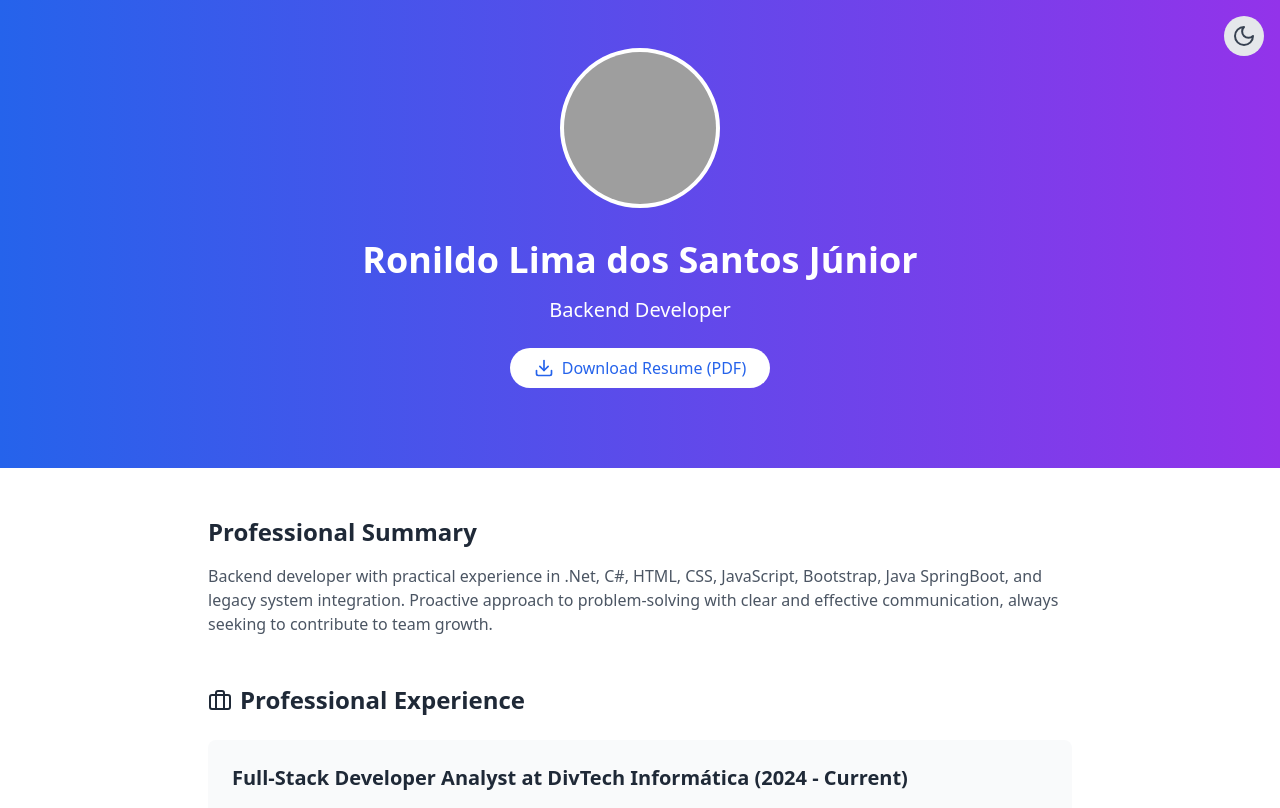
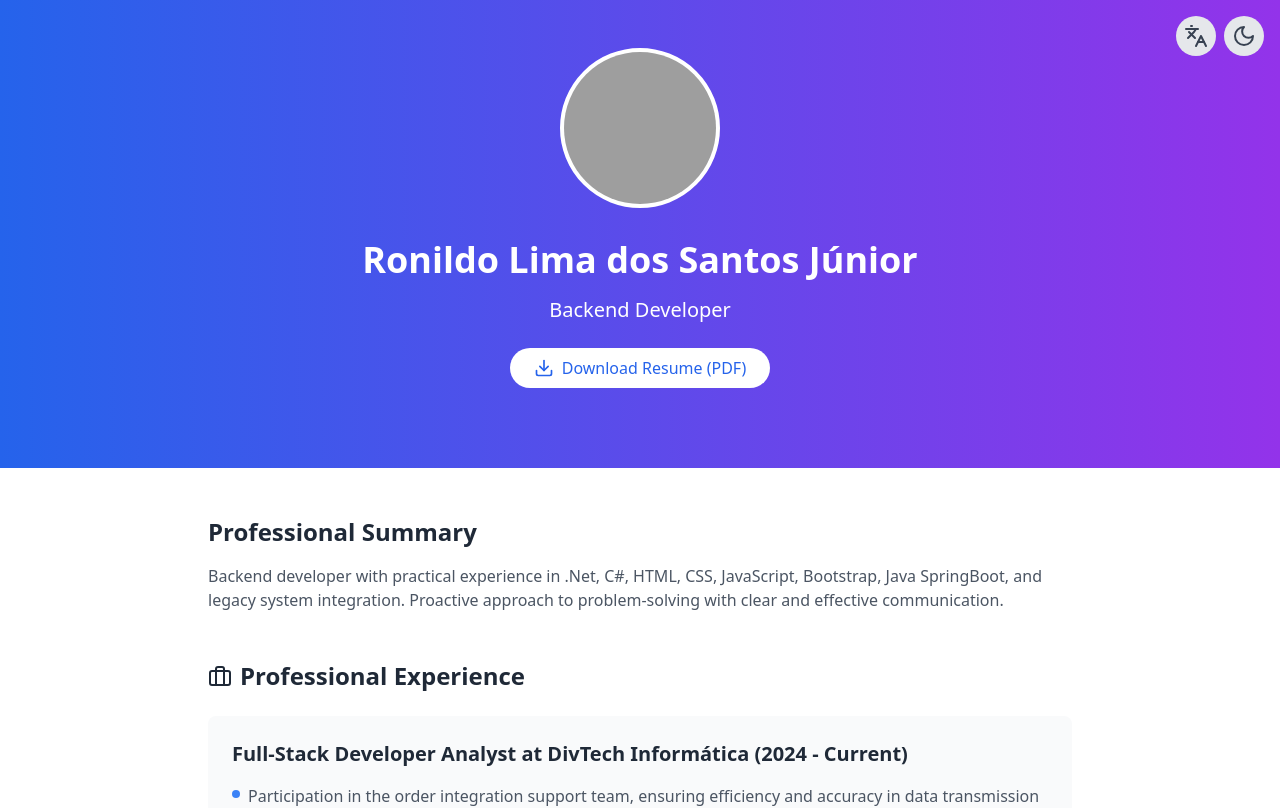
Before and after one commit to RonildoLima/portfolio, a React app: page / in a window 1280 px wide. Shown: the top 808 px of the page. Built offline with nearby package versions, Linux system fonts and the light colour scheme; grey boxes are pictures that could not be loaded; the HTML template or start-up script is replaced by a standard one.

Commit message:
Translation button added

```diff
--- a/src/App.tsx
+++ b/src/App.tsx
@@ -4,6 +4,7 @@ import jsPDF from 'jspdf';
 
 function App() {
   const [darkMode, setDarkMode] = useState(false);
+  const [language, setLanguage] = useState('en');
 
   useEffect(() => {
     if (darkMode) {
@@ -12,6 +13,89 @@ function App() {
       document.documentElement.classList.remove('dark');
     }
   }, [darkMode]);
+
+  const translations = {
+    en: {
+      downloadResume: "Download Resume (PDF)",
+      professionalSummary: "Professional Summary",
+      professionalExperience: "Professional Experience",
+      personalProjects: "Personal Projects",
+      technicalSkills: "Technical Skills",
+      education: "Education",
+      extracurricularCourses: "Extracurricular Courses",
+      languages: "Languages",
+      contactInformation: "Contact Information",
+      location: "Location",
+      allRightsReserved: "All rights reserved.",
+      course1: "Microsoft Office Suite and Adobe Creative Suite (60 hours)",
+      course2: "Python 3 Programming (120 hours)",
+      course3: "English Language Course - Basic to Advanced by UDEMY (60 hours)",
+      course4: "SQL - Beginner to Advanced (60 hours)",
+      course5: "Full-stack Development with ASP.NET by TreinaWeb",
+      summary: "Backend developer with practical experience in .Net, C#, HTML, CSS, JavaScript, Bootstrap, Java SpringBoot, and legacy system integration. Proactive approach to problem-solving with clear and effective communication.",
+      currentRole: "Full-Stack Developer Analyst at DivTech Informática (2024 - Current)",
+      experience1: "Participation in the order integration support team, ensuring efficiency and accuracy in data transmission between systems",
+      experience2: "Contribution to the ETL (Extract, Transform, Load) application development team, facilitating data integration and analysis across various systems",
+      experience3: "Collaboration with the online certification systems team, ensuring the integrity and security of certification platforms",
+      experience4: "Integration with the RPA (Robotic Process Automation) process development team, automating repetitive tasks and increasing operational efficiency",
+      viewOnGithub: "View on GitHub",
+      programmingLanguages: "Programming Languages",
+      frameworksLibraries: "Frameworks & Libraries",
+      databases: "Databases",
+      versionControl: "Version Control",
+      developmentTools: "Development Tools",
+      cloudPlatforms: "Cloud Platforms",
+      testingTools: "Testing Tools",
+      frontendTechnologies: "Frontend Technologies",
+      apiWebServices: "API & Web Services",
+      bachelorDegree: "Bachelor in Computer Science",
+      university: "Universidade Estadual da Paraíba (UEPB)",
+      expectedGraduation: "Expected graduation: 2025",
+      email: "Email",
+      phone: "Phone",
+      linkedin: "LinkedIn"
+    },
+    pt: {
+      downloadResume: "Baixar Currículo (PDF)",
+      professionalSummary: "Resumo Profissional",
+      professionalExperience: "Experiência Profissional",
+      personalProjects: "Projetos Pessoais",
+      technicalSkills: "Habilidades Técnicas",
+      education: "Educação",
+      extracurricularCourses: "Cursos Extracurriculares",
+      languages: "Idiomas",
+      contactInformation: "Informações de Contato",
+      location: "Localização",
+      allRightsReserved: "Todos os direitos reservados.",
+      course1: "Pacote Microsoft Office e Adobe Creative Suite (60 horas)",
+      course2: "Programação Python 3 (120 horas)",
+      course3: "Curso de Inglês - Básico ao Avançado pela UDEMY (60 horas)",
+      course4: "SQL - Iniciante ao Avançado (60 horas)",
+      course5: "Desenvolvimento Full-stack com ASP.NET pela TreinaWeb",
+      summary: "Desenvolvedor backend com experiência prática em .Net, C#, HTML, CSS, JavaScript, Bootstrap, Java SpringBoot e integração de sistemas legados. Abordagem proativa na resolução de problemas com comunicação clara e eficaz.",
+      currentRole: "Analista Desenvolvedor Full-Stack na DivTech Informática (2024 - Atual)",
+      experience1: "Participação na equipe de suporte à integração de pedidos, garantindo eficiência e precisão na transmissão de dados entre sistemas",
+      experience2: "Contribuição para a equipe de desenvolvimento de aplicações ETL (Extração, Transformação, Carga), facilitando a integração e análise de dados entre vários sistemas",
+      experience3: "Colaboração com a equipe de sistemas de certificação online, garantindo a integridade e segurança das plataformas de certificação",
+      experience4: "Integração com a equipe de desenvolvimento de processos RPA (Automação Robótica de Processos), automatizando tarefas repetitivas e aumentando a eficiência operacional",
+      viewOnGithub: "Ver no GitHub",
+      programmingLanguages: "Linguagens de Programação",
+      frameworksLibraries: "Frameworks e Bibliotecas",
+      databases: "Bancos de Dados",
+      versionControl: "Controle de Versão",
+      developmentTools: "Ferramentas de Desenvolvimento",
+      cloudPlatforms: "Plataformas em Nuvem",
+      testingTools: "Ferramentas de Teste",
+      frontendTechnologies: "Tecnologias Frontend",
+      apiWebServices: "API e Serviços Web",
+      bachelorDegree: "Bacharelado em Ciência da Computação",
+      university: "Universidade Estadual da Paraíba (UEPB)",
+      expectedGraduation: "Previsão de formatura: 2025",
+      email: "E-mail",
+      phone: "Telefone",
+      linkedin: "LinkedIn"
+    }
+  };
 
   const downloadResume = () => {
     const pdf = new jsPDF();
@@ -97,20 +181,26 @@ function App() {
 
   const projects = [
     {
-      title: "ETL Management System",
-      description: "Development of an ETL system for data integration between different platforms using C# and .NET",
+      title: language === 'en' ? "ETL Management System" : "Sistema de Gerenciamento ETL",
+      description: language === 'en'
+        ? "Development of an ETL system for data integration between different platforms using C# and .NET"
+        : "Desenvolvimento de um sistema ETL para integração de dados entre diferentes plataformas usando C# e .NET",
       tags: ["C#", ".NET", "SQL Server"],
       github: ""
     },
     {
-      title: "SpringBoot REST API",
-      description: "RESTful API developed with Java SpringBoot for enterprise data management",
+      title: language === 'en' ? "SpringBoot REST API" : "API REST com SpringBoot",
+      description: language === 'en'
+        ? "RESTful API developed with Java SpringBoot for enterprise data management"
+        : "API RESTful desenvolvida com Java SpringBoot para gerenciamento de dados empresariais",
       tags: ["Java", "SpringBoot", "PostgreSQL"],
       github: ""
     },
     {
-      title: "RPA Automation",
-      description: "Process automation system using Python for optimizing repetitive tasks",
+      title: language === 'en' ? "RPA Automation" : "Automação RPA",
+      description: language === 'en'
+        ? "Process automation system using Python for optimizing repetitive tasks"
+        : "Sistema de automação de processos usando Python para otimização de tarefas repetitivas",
       tags: ["Python", "Automation", "RPA"],
       github: ""
     }
@@ -118,14 +208,23 @@ function App() {
 
   return (
     <div className="min-h-screen bg-white dark:bg-gray-900 transition-colors duration-200">
-      {/* Theme Toggle */}
+      {/* Theme and Language Toggles */}
+      <div className="fixed top-4 right-4 flex gap-2">
+        <button
+          onClick={() => setLanguage(language === 'en' ? 'pt' : 'en')}
+          className="p-2 rounded-full bg-gray-200 dark:bg-gray-700 text-gray-700 dark:text-white"
+          aria-label="Toggle language"
+        >
+          <Languages className="w-6 h-6" />
+        </button>
         <button
           onClick={() => setDarkMode(!darkMode)}
-        className="fixed top-4 right-4 p-2 rounded-full bg-gray-200 dark:bg-gray-700 text-gray-700 dark:text-white"
+          className="p-2 rounded-full bg-gray-200 dark:bg-gray-700 text-gray-700 dark:text-white"
           aria-label="Toggle theme"
         >
           {darkMode ? <Sun className="w-6 h-6" /> : <Moon className="w-6 h-6" />}
         </button>
+      </div>
 
       {/* Header with Profile Photo */}
       <header className="text-center pt-12 pb-20 bg-gradient-to-r from-blue-600 to-purple-600 text-white">
@@ -138,13 +237,13 @@ function App() {
             />
           </div>
           <h1 className="text-4xl font-bold mb-4">Ronildo Lima dos Santos Júnior</h1>
-          <p className="text-xl mb-6">Backend Developer</p>
+          <p className="text-xl mb-6">{language === 'en' ? 'Backend Developer' : 'Desenvolvedor Backend'}</p>
           <button
             onClick={downloadResume}
             className="bg-white text-blue-600 px-6 py-2 rounded-full flex items-center gap-2 mx-auto hover:bg-gray-100 transition-colors"
           >
             <Download className="w-5 h-5" />
-            Download Resume (PDF)
+            {translations[language].downloadResume}
           </button>
         </div>
       </header>
@@ -152,9 +251,9 @@ function App() {
       {/* Main Content */}
       <main className="max-w-4xl mx-auto px-4 py-12">
         <section className="mb-12">
-          <h2 className="text-2xl font-bold mb-4 text-gray-800 dark:text-white">Professional Summary</h2>
+          <h2 className="text-2xl font-bold mb-4 text-gray-800 dark:text-white">{translations[language].professionalSummary}</h2>
           <p className="text-gray-600 dark:text-gray-300">
-            Backend developer with practical experience in .Net, C#, HTML, CSS, JavaScript, Bootstrap, Java SpringBoot, and legacy system integration. Proactive approach to problem-solving with clear and effective communication, always seeking to contribute to team growth.
+            {translations[language].summary}
           </p>
         </section>
 
@@ -162,28 +261,28 @@ function App() {
         <section className="mb-12">
           <h2 className="text-2xl font-bold mb-6 text-gray-800 dark:text-white flex items-center gap-2">
             <Briefcase className="w-6 h-6" />
-            Professional Experience
+            {translations[language].professionalExperience}
           </h2>
           <div className="bg-gray-50 dark:bg-gray-800 rounded-lg p-6">
             <h3 className="text-xl font-semibold mb-4 text-gray-800 dark:text-white">
-              Full-Stack Developer Analyst at DivTech Informática (2024 - Current)
+              {translations[language].currentRole}
             </h3>
             <ul className="space-y-3 text-gray-600 dark:text-gray-300">
               <li className="flex items-start gap-2">
                 <span className="mt-1.5 w-2 h-2 bg-blue-500 rounded-full flex-shrink-0"></span>
-                <span>Participation in the order integration support team, ensuring efficiency and accuracy in data transmission between systems</span>
+                <span>{translations[language].experience1}</span>
               </li>
               <li className="flex items-start gap-2">
                 <span className="mt-1.5 w-2 h-2 bg-blue-500 rounded-full flex-shrink-0"></span>
-                <span>Contribution to the ETL (Extract, Transform, Load) application development team, facilitating data integration and analysis across various systems</span>
+                <span>{translations[language].experience2}</span>
               </li>
               <li className="flex items-start gap-2">
                 <span className="mt-1.5 w-2 h-2 bg-blue-500 rounded-full flex-shrink-0"></span>
-                <span>Collaboration with the online certification systems team, ensuring the integrity and security of certification platforms</span>
+                <span>{translations[language].experience3}</span>
               </li>
               <li className="flex items-start gap-2">
                 <span className="mt-1.5 w-2 h-2 bg-blue-500 rounded-full flex-shrink-0"></span>
-                <span>Integration with the RPA (Robotic Process Automation) process development team, automating repetitive tasks and increasing operational efficiency</span>
+                <span>{translations[language].experience4}</span>
               </li>
             </ul>
           </div>
@@ -193,7 +292,7 @@ function App() {
         <section className="mb-12">
           <h2 className="text-2xl font-bold mb-6 text-gray-800 dark:text-white flex items-center gap-2">
             <Code className="w-6 h-6" />
-            Personal Projects
+            {translations[language].personalProjects}
           </h2>
           <div className="grid md:grid-cols-2 gap-6">
             {projects.map((project, index) => (
@@ -214,7 +313,7 @@ function App() {
                   className="inline-flex items-center gap-2 text-blue-500 hover:text-blue-600 transition-colors"
                 >
                   <Github className="w-5 h-5" />
-                  View on GitHub
+                  {translations[language].viewOnGithub}
                   <ExternalLink className="w-4 h-4" />
                 </a>
               </div>
@@ -226,13 +325,13 @@ function App() {
         <section className="mb-12">
           <h2 className="flex items-center gap-2 text-2xl font-bold mb-6 text-gray-800 dark:text-white">
             <Wrench className="w-6 h-6" />
-            Technical Skills
+            {translations[language].technicalSkills}
           </h2>
 
           <div className="grid md:grid-cols-2 gap-6">
             {/* Programming Languages */}
             <div className="bg-gray-50 dark:bg-gray-800 p-6 rounded-lg">
-              <h3 className="text-lg font-semibold mb-4 text-gray-700 dark:text-gray-200">Programming Languages</h3>
+              <h3 className="text-lg font-semibold mb-4 text-gray-700 dark:text-gray-200">{translations[language].programmingLanguages}</h3>
               <div className="flex flex-wrap gap-2">
                 {['JavaScript', 'Python', 'C#', 'Java', 'TypeScript'].map((skill) => (
                   <span key={skill} className="px-3 py-1 bg-blue-500 text-white rounded-full text-sm">
@@ -244,7 +343,7 @@ function App() {
 
             {/* Frameworks and Libraries */}
             <div className="bg-gray-50 dark:bg-gray-800 p-6 rounded-lg">
-              <h3 className="text-lg font-semibold mb-4 text-gray-700 dark:text-gray-200">Frameworks & Libraries</h3>
+              <h3 className="text-lg font-semibold mb-4 text-gray-700 dark:text-gray-200">{translations[language].frameworksLibraries}</h3>
               <div className="flex flex-wrap gap-2">
                 {['React.js', 'Node.js', 'Spring Boot', 'ASP.NET Core', 'Bootstrap'].map((skill) => (
                   <span key={skill} className="px-3 py-1 bg-blue-500 text-white rounded-full text-sm">
@@ -256,7 +355,7 @@ function App() {
 
             {/* Databases */}
             <div className="bg-gray-50 dark:bg-gray-800 p-6 rounded-lg">
-              <h3 className="text-lg font-semibold mb-4 text-gray-700 dark:text-gray-200">Databases</h3>
+              <h3 className="text-lg font-semibold mb-4 text-gray-700 dark:text-gray-200">{translations[language].databases}</h3>
               <div className="flex flex-wrap gap-2">
                 {['MySQL', 'PostgreSQL', 'MongoDB', 'SQLite', 'Oracle'].map((skill) => (
                   <span key={skill} className="px-3 py-1 bg-blue-500 text-white rounded-full text-sm">
@@ -268,7 +367,7 @@ function App() {
 
             {/* Version Control */}
             <div className="bg-gray-50 dark:bg-gray-800 p-6 rounded-lg">
-              <h3 className="text-lg font-semibold mb-4 text-gray-700 dark:text-gray-200">Version Control</h3>
+              <h3 className="text-lg font-semibold mb-4 text-gray-700 dark:text-gray-200">{translations[language].versionControl}</h3>
               <div className="flex flex-wrap gap-2">
                 {['Git', 'GitHub', 'GitLab'].map((skill) => (
                   <span key={skill} className="px-3 py-1 bg-blue-500 text-white rounded-full text-sm">
@@ -280,7 +379,7 @@ function App() {
 
             {/* Development Tools */}
             <div className="bg-gray-50 dark:bg-gray-800 p-6 rounded-lg">
-              <h3 className="text-lg font-semibold mb-4 text-gray-700 dark:text-gray-200">Development Tools</h3>
+              <h3 className="text-lg font-semibold mb-4 text-gray-700 dark:text-gray-200">{translations[language].developmentTools}</h3>
               <div className="flex flex-wrap gap-2">
                 {['Docker', 'Maven', 'NPM'].map((skill) => (
                   <span key={skill} className="px-3 py-1 bg-blue-500 text-white rounded-full text-sm">
@@ -292,7 +391,7 @@ function App() {
 
             {/* Cloud Platforms */}
             <div className="bg-gray-50 dark:bg-gray-800 p-6 rounded-lg">
-              <h3 className="text-lg font-semibold mb-4 text-gray-700 dark:text-gray-200">Cloud Platforms</h3>
+              <h3 className="text-lg font-semibold mb-4 text-gray-700 dark:text-gray-200">{translations[language].cloudPlatforms}</h3>
               <div className="flex flex-wrap gap-2">
                 {['AWS'].map((skill) => (
                   <span key={skill} className="px-3 py-1 bg-blue-500 text-white rounded-full text-sm">
@@ -304,7 +403,7 @@ function App() {
 
             {/* Testing Tools */}
             <div className="bg-gray-50 dark:bg-gray-800 p-6 rounded-lg">
-              <h3 className="text-lg font-semibold mb-4 text-gray-700 dark:text-gray-200">Testing Tools</h3>
+              <h3 className="text-lg font-semibold mb-4 text-gray-700 dark:text-gray-200">{translations[language].testingTools}</h3>
               <div className="flex flex-wrap gap-2">
                 {['JUnit', 'Selenium', 'Postman'].map((skill) => (
                   <span key={skill} className="px-3 py-1 bg-blue-500 text-white rounded-full text-sm">
@@ -316,7 +415,7 @@ function App() {
 
             {/* Frontend Technologies */}
             <div className="bg-gray-50 dark:bg-gray-800 p-6 rounded-lg">
-              <h3 className="text-lg font-semibold mb-4 text-gray-700 dark:text-gray-200">Frontend Technologies</h3>
+              <h3 className="text-lg font-semibold mb-4 text-gray-700 dark:text-gray-200">{translations[language].frontendTechnologies}</h3>
               <div className="flex flex-wrap gap-2">
                 {['HTML5', 'CSS3', 'Figma'].map((skill) => (
                   <span key={skill} className="px-3 py-1 bg-blue-500 text-white rounded-full text-sm">
@@ -328,7 +427,7 @@ function App() {
 
             {/* API & Web Services */}
             <div className="bg-gray-50 dark:bg-gray-800 p-6 rounded-lg">
-              <h3 className="text-lg font-semibold mb-4 text-gray-700 dark:text-gray-200">API & Web Services</h3>
+              <h3 className="text-lg font-semibold mb-4 text-gray-700 dark:text-gray-200">{translations[language].apiWebServices}</h3>
               <div className="flex flex-wrap gap-2">
                 {['RESTful APIs', 'WebSockets'].map((skill) => (
                   <span key={skill} className="px-3 py-1 bg-blue-500 text-white rounded-full text-sm">
@@ -344,12 +443,12 @@ function App() {
         <section className="mb-12">
           <h2 className="text-2xl font-bold mb-6 text-gray-800 dark:text-white flex items-center gap-2">
             <GraduationCap className="w-6 h-6" />
-            Education
+            {translations[language].education}
           </h2>
           <div className="bg-gray-50 dark:bg-gray-800 p-6 rounded-lg">
-            <h3 className="text-xl font-semibold mb-2 text-gray-700 dark:text-gray-200">Bachelor in Computer Science</h3>
-            <p className="text-gray-600 dark:text-gray-300">Universidade Estadual da Paraíba (UEPB)</p>
-            <p className="text-gray-500 dark:text-gray-400">Expected graduation: 2025</p>
+            <h3 className="text-xl font-semibold mb-2 text-gray-700 dark:text-gray-200">{translations[language].bachelorDegree}</h3>
+            <p className="text-gray-600 dark:text-gray-300">{translations[language].university}</p>
+            <p className="text-gray-500 dark:text-gray-400">{translations[language].expectedGraduation}</p>
           </div>
         </section>
 
@@ -357,29 +456,29 @@ function App() {
         <section className="mb-12">
           <h2 className="text-2xl font-bold mb-6 text-gray-800 dark:text-white flex items-center gap-2">
             <Code className="w-6 h-6" />
-            Extracurricular Courses
+            {translations[language].extracurricularCourses}
           </h2>
           <div className="bg-gray-50 dark:bg-gray-800 p-6 rounded-lg">
             <ul className="space-y-3 text-gray-600 dark:text-gray-300">
               <li className="flex items-start gap-2">
                 <span className="mt-1.5 w-2 h-2 bg-blue-500 rounded-full flex-shrink-0"></span>
-                <span>Office Package and Adobe Package (60 hours)</span>
+                <span>{translations[language].course1}</span>
               </li>
               <li className="flex items-start gap-2">
                 <span className="mt-1.5 w-2 h-2 bg-blue-500 rounded-full flex-shrink-0"></span>
-                <span>Python 3 Programming (120 hours)</span>
+                <span>{translations[language].course2}</span>
               </li>
               <li className="flex items-start gap-2">
                 <span className="mt-1.5 w-2 h-2 bg-blue-500 rounded-full flex-shrink-0"></span>
-                <span>English from basic to advanced by UDEMY (60 hours)</span>
+                <span>{translations[language].course3}</span>
               </li>
               <li className="flex items-start gap-2">
                 <span className="mt-1.5 w-2 h-2 bg-blue-500 rounded-full flex-shrink-0"></span>
-                <span>SQL (Beginner to advanced) (60h)</span>
+                <span>{translations[language].course4}</span>
               </li>
               <li className="flex items-start gap-2">
                 <span className="mt-1.5 w-2 h-2 bg-blue-500 rounded-full flex-shrink-0"></span>
-                <span>Full-stack: ASP.NET Developer by TreinaWeb</span>
+                <span>{translations[language].course5}</span>
               </li>
             </ul>
           </div>
@@ -389,13 +488,13 @@ function App() {
         <section className="mb-12">
           <h2 className="text-2xl font-bold mb-6 text-gray-800 dark:text-white flex items-center gap-2">
             <Languages className="w-6 h-6" />
-            Languages
+            {translations[language].languages}
           </h2>
           <div className="bg-gray-50 dark:bg-gray-800 p-6 rounded-lg">
             <div className="flex items-center gap-3">
               <div className="w-2 h-2 bg-blue-500 rounded-full"></div>
               <p className="text-gray-600 dark:text-gray-300">
-                English (Intermediate) - Regular study
+                {language === 'en' ? 'English (Intermediate) - Regular study' : 'Inglês (Intermediário) - Estudo regular'}
               </p>
             </div>
           </div>
@@ -404,7 +503,7 @@ function App() {
         {/* Contact Section */}
         <section className="mb-12">
           <h2 className="flex items-center gap-2 text-2xl font-bold mb-6 text-gray-800 dark:text-white">
-            Contact Information
+            {translations[language].contactInformation}
           </h2>
           <div className="grid md:grid-cols-2 gap-6">
             <a href="mailto:ronildolima996@gmail.com" className="bg-gray-50 dark:bg-gray-800 p-6 rounded-lg flex items-center gap-3 text-gray-700 dark:text-gray-200 hover:bg-gray-100 dark:hover:bg-gray-700 transition-colors">
@@ -417,10 +516,17 @@ function App() {
             <a href="tel:+5583998477569" className="bg-gray-50 dark:bg-gray-800 p-6 rounded-lg flex items-center gap-3 text-gray-700 dark:text-gray-200 hover:bg-gray-100 dark:hover:bg-gray-700 transition-colors">
               <Phone className="w-5 h-5 text-blue-500" />
               <div>
-                <div className="font-semibold">Phone</div>
+                <div className="font-semibold">{translations[language].phone}</div>
                 <div className="text-gray-600 dark:text-gray-300">(83) 99847-7569</div>
               </div>
             </a>
+            <div className="bg-gray-50 dark:bg-gray-800 p-6 rounded-lg flex items-center gap-3 text-gray-700 dark:text-gray-200">
+              <MapPin className="w-5 h-5 text-blue-500" />
+              <div>
+                <div className="font-semibold">{translations[language].location}</div>
+                <div className="text-gray-600 dark:text-gray-300">Pombal, Paraíba</div>
+              </div>
+            </div>
             <a href="https://www.linkedin.com/in/ronildo-lima-44618b176" target="_blank" rel="noopener noreferrer" className="bg-gray-50 dark:bg-gray-800 p-6 rounded-lg flex items-center gap-3 text-gray-700 dark:text-gray-200 hover:bg-gray-100 dark:hover:bg-gray-700 transition-colors">
               <Linkedin className="w-5 h-5 text-blue-500" />
               <div>
@@ -428,20 +534,13 @@ function App() {
                 <div className="text-gray-600 dark:text-gray-300">Ronildo Lima</div>
               </div>
             </a>
-            <div className="bg-gray-50 dark:bg-gray-800 p-6 rounded-lg flex items-center gap-3 text-gray-700 dark:text-gray-200">
-              <MapPin className="w-5 h-5 text-blue-500" />
-              <div>
-                <div className="font-semibold">Location</div>
-                <div className="text-gray-600 dark:text-gray-300">Pombal, Paraíba</div>
-              </div>
-            </div>
           </div>
         </section>
       </main>
 
       {/* Footer */}
       <footer className="bg-gray-50 dark:bg-gray-800 py-6 text-center text-gray-600 dark:text-gray-300">
-        <p>© 2024 Ronildo Lima dos Santos Júnior. All rights reserved.</p>
+        <p>© 2024 Ronildo Lima dos Santos Júnior. {translations[language].allRightsReserved}</p>
       </footer>
     </div>
   );
```
Lines whose indentation alone changed are shown as unchanged.
